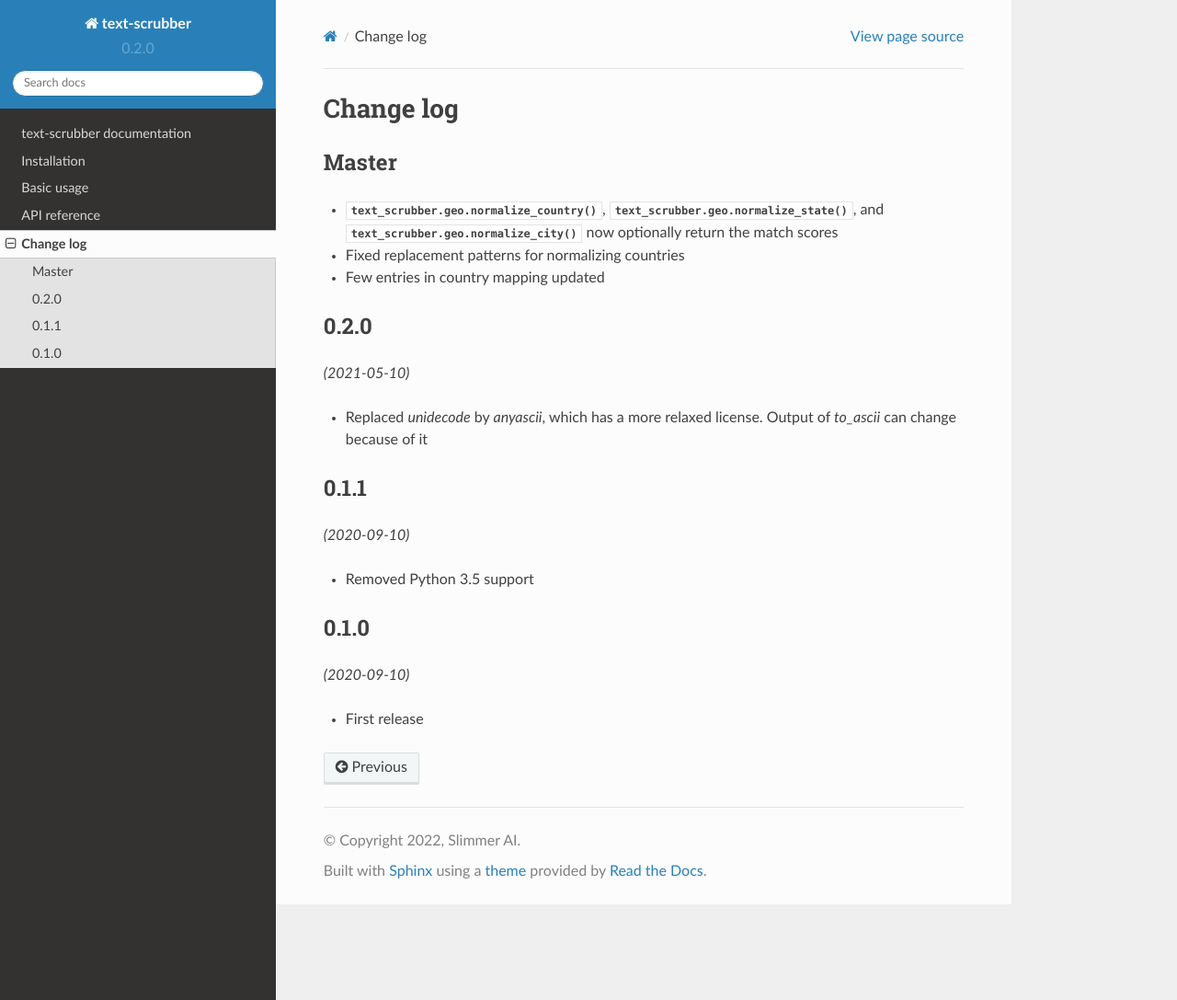
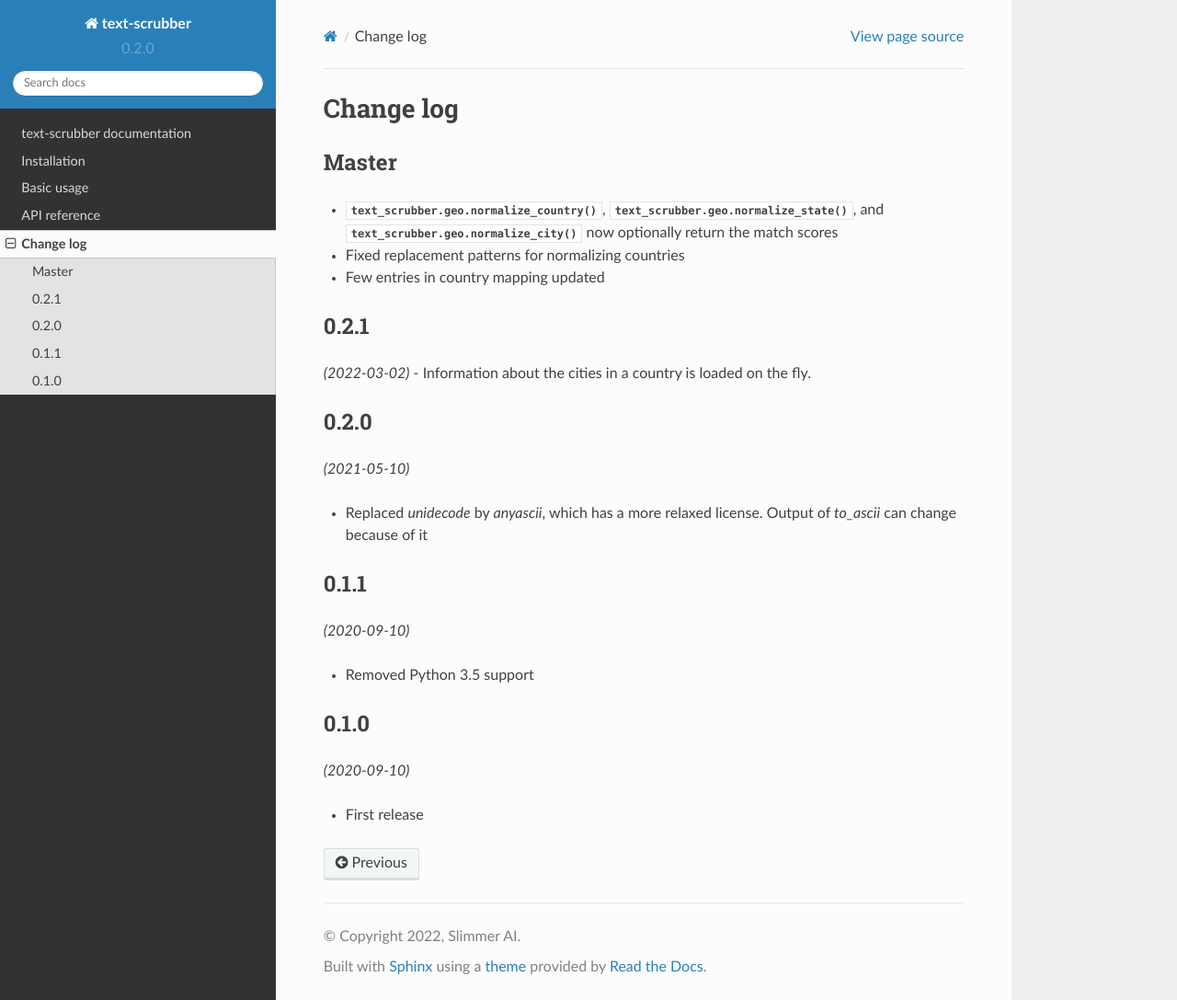
Before and after one commit to sybrenjansen/text-scrubber, a Sphinx documentation site: the page built from docs/changelog.rst, in a window 1280 px wide and 1087 px high. Shown: the whole window at 92% size. Built offline with Sphinx 7.4.7 and the Read the Docs theme 2.0.0, drawn with Linux system fonts in a browser that asks for light colours.

Commit message:
modify the documents

```diff
--- a/docs/changelog.rst
+++ b/docs/changelog.rst
@@ -7,6 +7,10 @@ Master
   :meth:`text_scrubber.geo.normalize_city` now optionally return the match scores
 - Fixed replacement patterns for normalizing countries
 - Few entries in country mapping updated
+0.2.1
+-----
+*(2022-03-02)*
+- Information about the cities in a country is loaded on the fly.
 
 0.2.0
 -----
--- a/docs/usage.rst
+++ b/docs/usage.rst
@@ -69,7 +69,7 @@ country name variations, etc.:
                                   #  ('Paris', 'France'), ('Paris', 'United States'),
                                   #  ('Parit', 'Malaysia'), ('Pariz', 'Czech Republic')]
 
-Each of the above normalization functions can optionally return the match scores by specifying ``return_scores=True``.
+Each of the above normalization functions will return the match scores.
 These scores are always between 0.0 and 1.0, where 1.0 is a perfect match. If a known mapping exists, like
 ``Deutschland`` to ``Germany``, then the match score will be 1.0.
 
```
